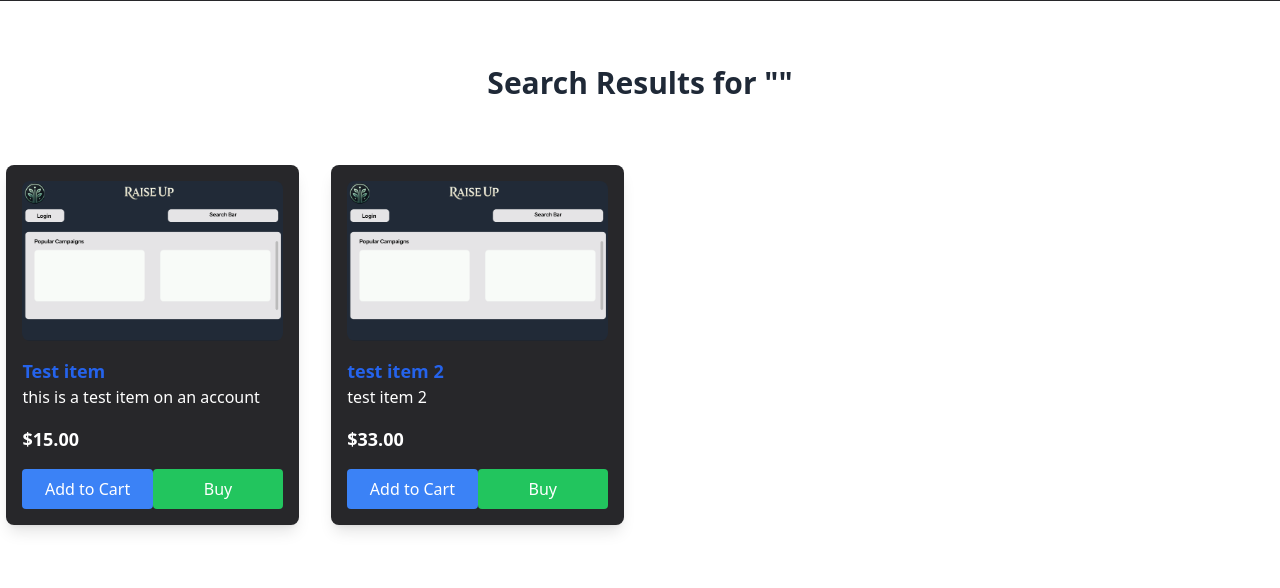
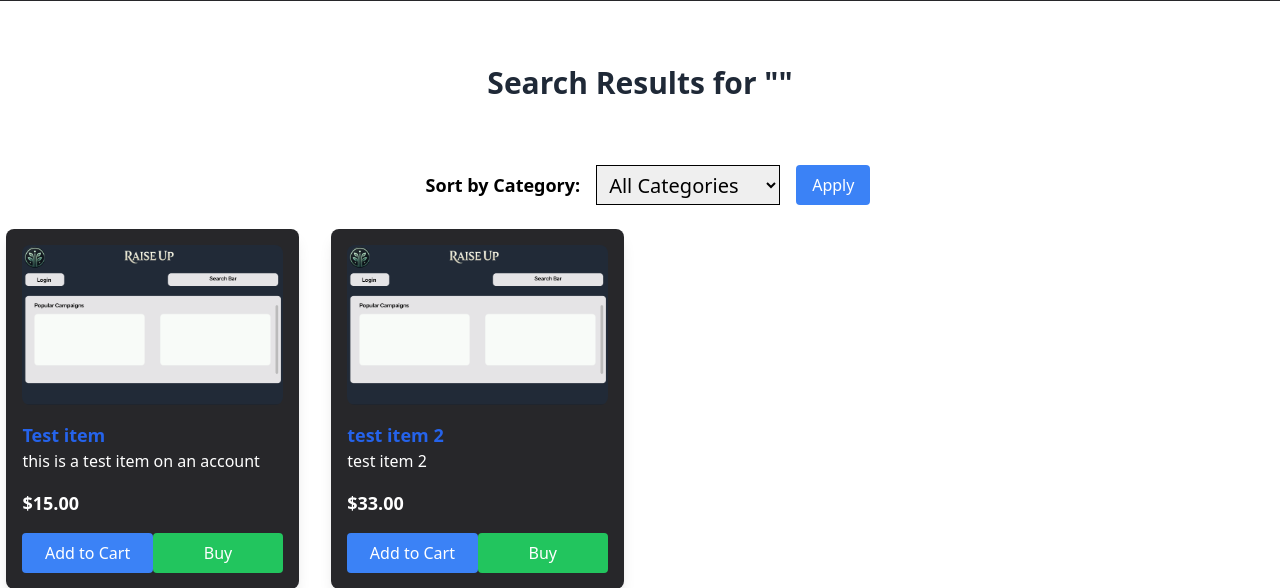
Before and after one commit to btfuhrma/CIS566-Market, a Django app: page /Item/search in a window 1280 px wide. Shown: the part 79-667 px from the top of the page. Run offline with Django 5.2, Linux system fonts and the light colour scheme; data comes from the database, SQL or seed files in the repository; some libraries are stand-ins or nearby versions.

Commit message:
item filtering on search based on category

```diff
--- a/Market/services.py
+++ b/Market/services.py
@@ -29,7 +29,10 @@ class DatabaseSingleton:
 
     def searchItem(self, request):
         title = request.GET.get('title', '')
+        category = request.GET.get('category', '')
         items = Item.objects.filter(title__icontains=title, is_sold=False)
+        if len(category) > 0 and category != 'all':
+            items = items.filter(category=category)
         return items, title
 
     def createItem(self, request):
--- a/Market/templates/Item/search.html
+++ b/Market/templates/Item/search.html
@@ -33,6 +33,33 @@
         <h1 class="text-3xl font-bold text-gray-800">Search Results for "{{ title }}"</h1>
     </div>
 
+    <div class="w-full justify-center text-center my-6">
+        <form method="GET" action="{% url 'search' %}" class="flex items-center justify-center space-x-4">
+            <input type="hidden" name="title" value="{{ request.GET.title }}" />
+
+            <label for="category-sort" class="text-lg font-semibold">Sort by Category:</label>
+            <select id="category-sort" name="category" class="border border-black h-10 px-2 text-xl">
+                <option value="all" {% if request.GET.category == "all" or not request.GET.category %}selected{% endif %}>
+                    All Categories
+                </option>
+                <option value="handmade" {% if request.GET.category == "handmade" %}selected{% endif %}>
+                    Handmade
+                </option>
+                <option value="collectible" {% if request.GET.category == "collectible" %}selected{% endif %}>
+                    Collectible
+                </option>
+                <option value="general_market" {% if request.GET.category == "general_market" %}selected{% endif %}>
+                    General Market
+                </option>
+            </select>
+
+            <button type="submit" class="bg-blue-500 text-white py-2 px-4 rounded hover:bg-blue-600">
+                Apply
+            </button>
+        </form>
+    </div>
+
+
     <div class="w-[99%] mx-auto grid grid-cols-1 sm:grid-cols-2 lg:grid-cols-3 xl:grid-cols-4 gap-8">
         {% for item in items %}
             <div class="bg-zinc-800 p-4 rounded-lg shadow-lg">
```
